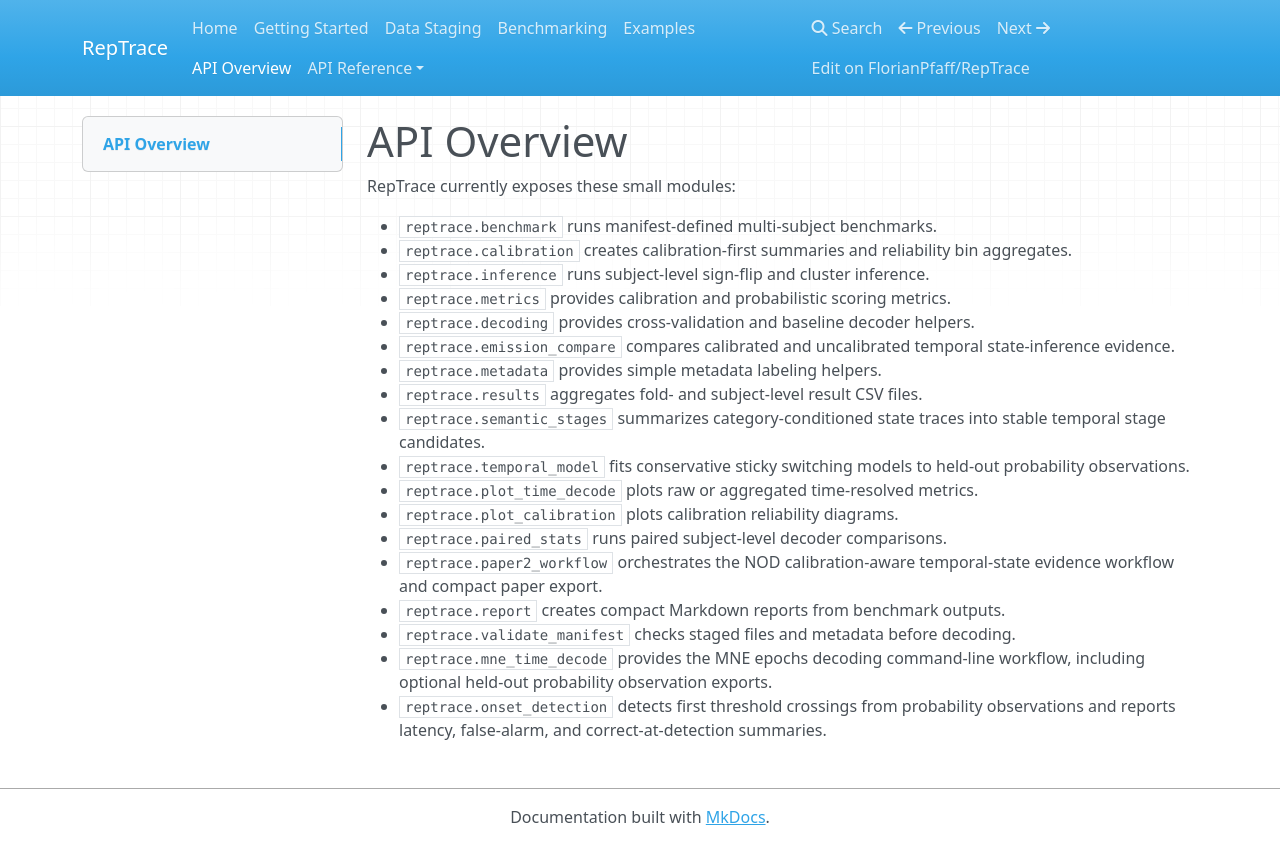
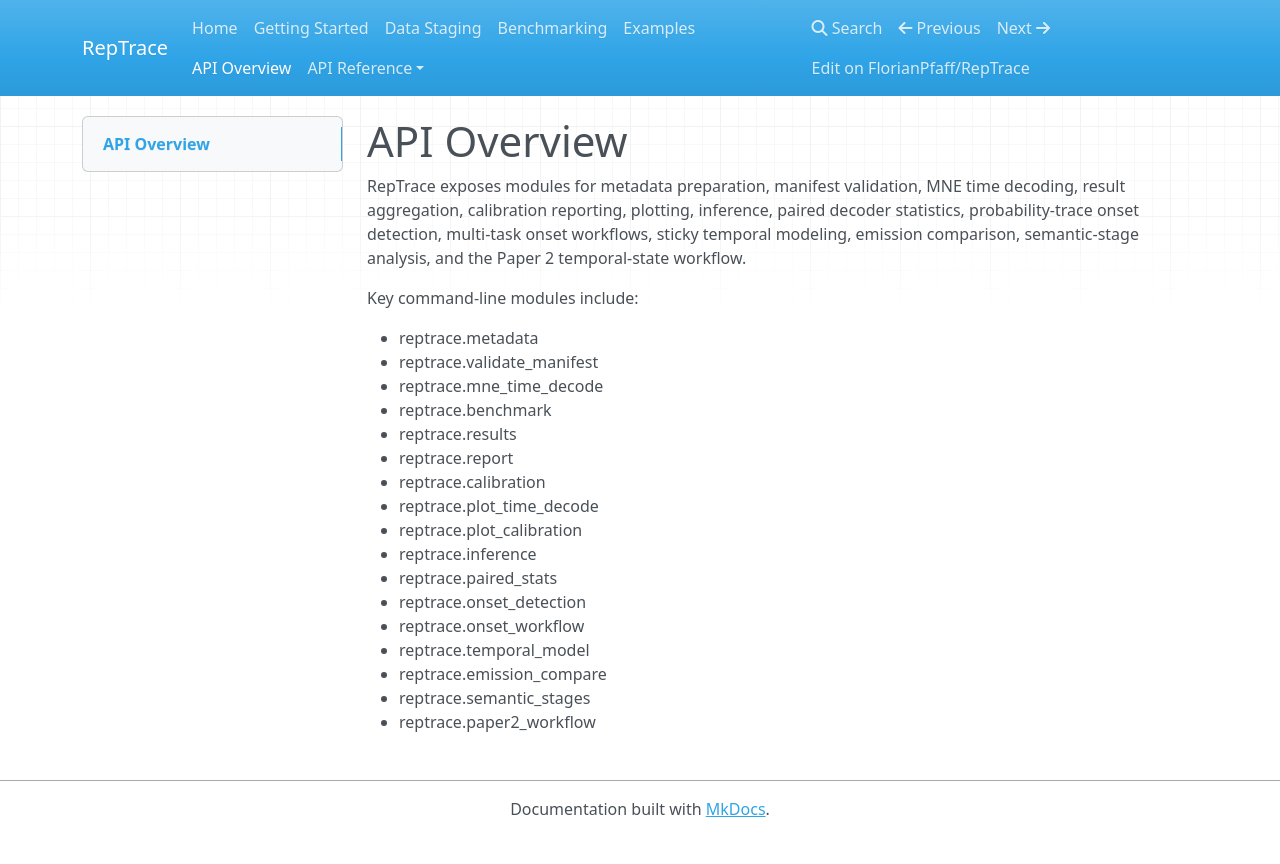
Before and after one commit to FlorianPfaff/RepTrace, an MkDocs documentation site: the page built from docs/api-overview.md, in a window 1280 px wide. Shown: the top 864 px of the page. Built offline with MkDocs 1.6.1, drawn with Linux system fonts in a browser that asks for light colours; nearby versions of some CDN libraries.

Commit message:
Document onset workflow in API overview

```diff
--- a/docs/api-overview.md
+++ b/docs/api-overview.md
@@ -1,30 +1,23 @@
 # API Overview
 
-RepTrace currently exposes these small modules:
+RepTrace exposes modules for metadata preparation, manifest validation, MNE time decoding, result aggregation, calibration reporting, plotting, inference, paired decoder statistics, probability-trace onset detection, multi-task onset workflows, sticky temporal modeling, emission comparison, semantic-stage analysis, and the Paper 2 temporal-state workflow.
 
-- `reptrace.benchmark` runs manifest-defined multi-subject benchmarks.
-- `reptrace.calibration` creates calibration-first summaries and reliability
-  bin aggregates.
-- `reptrace.inference` runs subject-level sign-flip and cluster inference.
-- `reptrace.metrics` provides calibration and probabilistic scoring metrics.
-- `reptrace.decoding` provides cross-validation and baseline decoder helpers.
-- `reptrace.emission_compare` compares calibrated and uncalibrated temporal
-  state-inference evidence.
-- `reptrace.metadata` provides simple metadata labeling helpers.
-- `reptrace.results` aggregates fold- and subject-level result CSV files.
-- `reptrace.semantic_stages` summarizes category-conditioned state traces into
-  stable temporal stage candidates.
-- `reptrace.temporal_model` fits conservative sticky switching models to
-  held-out probability observations.
-- `reptrace.plot_time_decode` plots raw or aggregated time-resolved metrics.
-- `reptrace.plot_calibration` plots calibration reliability diagrams.
-- `reptrace.paired_stats` runs paired subject-level decoder comparisons.
-- `reptrace.paper2_workflow` orchestrates the NOD calibration-aware
-  temporal-state evidence workflow and compact paper export.
-- `reptrace.report` creates compact Markdown reports from benchmark outputs.
-- `reptrace.validate_manifest` checks staged files and metadata before decoding.
-- `reptrace.mne_time_decode` provides the MNE epochs decoding command-line
-  workflow, including optional held-out probability observation exports.
-- `reptrace.onset_detection` detects first threshold crossings from probability
-  observations and reports latency, false-alarm, and correct-at-detection
-  summaries.
+Key command-line modules include:
+
+- reptrace.metadata
+- reptrace.validate_manifest
+- reptrace.mne_time_decode
+- reptrace.benchmark
+- reptrace.results
+- reptrace.report
+- reptrace.calibration
+- reptrace.plot_time_decode
+- reptrace.plot_calibration
+- reptrace.inference
+- reptrace.paired_stats
+- reptrace.onset_detection
+- reptrace.onset_workflow
+- reptrace.temporal_model
+- reptrace.emission_compare
+- reptrace.semantic_stages
+- reptrace.paper2_workflow
```
